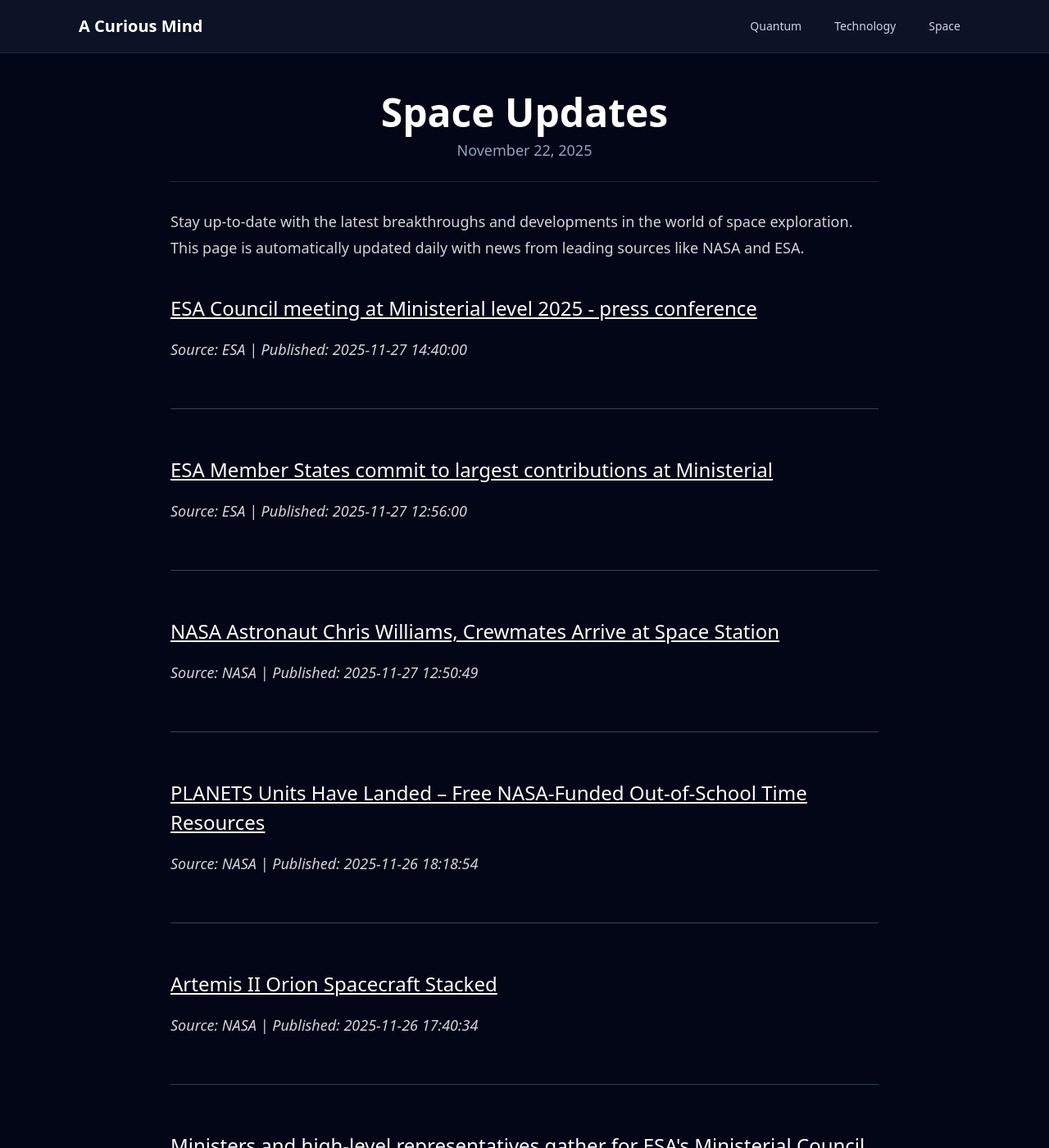
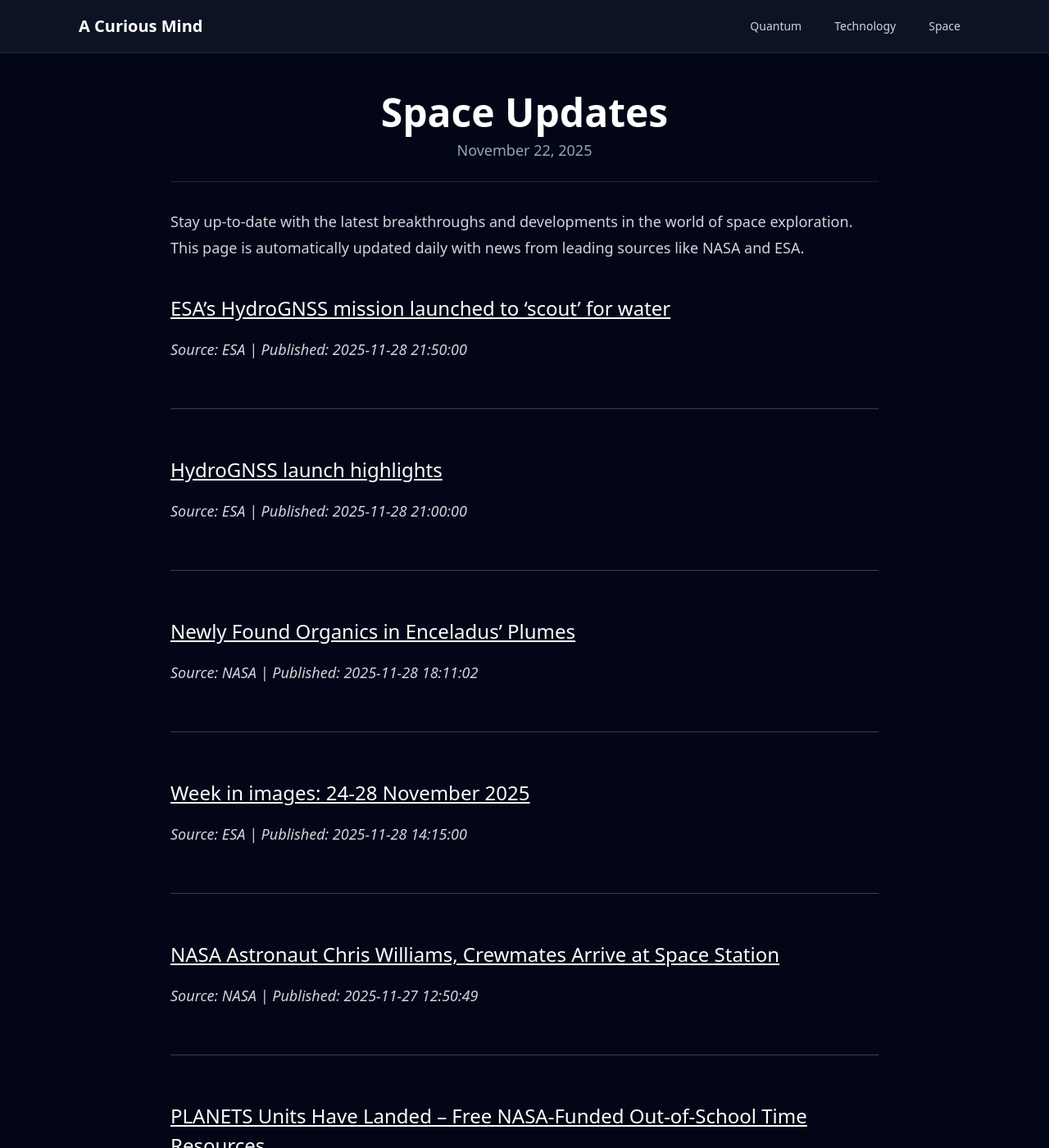
Before and after one commit to onehl7/onehl7.github.io, a Jekyll site: the page built from _posts/2025-11-22-space-updates.md, in a window 1280 px wide and 1400 px high. Shown: the whole window at 82% size. Built offline with Jekyll 4.4.1, drawn with Linux system fonts in a browser that asks for light colours; nearby versions of some CDN libraries; some of the changed text lies outside the part shown.

Commit message:
Update space news data

```diff
--- a/_data/space_news.json
+++ b/_data/space_news.json
@@ -1,15 +1,27 @@
 [
   {
     "source": "ESA",
-    "title": "ESA Council meeting at Ministerial level 2025 - press conference",
-    "link": "https://www.esa.int/ESA_Multimedia/Videos/2025/11/ESA_Council_meeting_at_Ministerial_level_2025_-_press_conference",
-    "published": "2025-11-27 14:40:00"
+    "title": "ESA\u2019s HydroGNSS mission launched to \u2018scout\u2019 for water",
+    "link": "https://www.esa.int/Applications/Observing_the_Earth/FutureEO/HydroGNSS/ESA_s_HydroGNSS_mission_launched_to_scout_for_water",
+    "published": "2025-11-28 21:50:00"
   },
   {
     "source": "ESA",
-    "title": "ESA Member States commit to largest contributions at Ministerial",
-    "link": "https://www.esa.int/About_Us/Corporate_news/ESA_Member_States_commit_to_largest_contributions_at_Ministerial",
-    "published": "2025-11-27 12:56:00"
+    "title": "HydroGNSS launch highlights",
+    "link": "https://www.esa.int/ESA_Multimedia/Videos/2025/11/HydroGNSS_launch_highlights",
+    "published": "2025-11-28 21:00:00"
+  },
+  {
+    "source": "NASA",
+    "title": "Newly Found Organics in Enceladus\u2019 Plumes",
+    "link": "https://www.nasa.gov/image-article/newly-found-organics-in-enceladus-plumes/",
+    "published": "2025-11-28 18:11:02"
+  },
+  {
+    "source": "ESA",
+    "title": "Week in images: 24-28 November 2025",
+    "link": "https://www.esa.int/About_Us/Week_in_images/Week_in_images_24-28_November_2025",
+    "published": "2025-11-28 14:15:00"
   },
   {
     "source": "NASA",
@@ -30,22 +42,10 @@
     "published": "2025-11-26 17:40:34"
   },
   {
-    "source": "ESA",
-    "title": "Ministers and high-level representatives gather for ESA's Ministerial Council",
-    "link": "https://www.esa.int/ESA_Multimedia/Images/2025/11/Ministers_and_high-level_representatives_gather_for_ESA_s_Ministerial_Council",
-    "published": "2025-11-26 16:38:00"
-  },
-  {
     "source": "NASA",
     "title": "LSAH Newsletter",
     "link": "https://www.nasa.gov/directorates/esdmd/hhp/treat/lsah-newsletter/",
     "published": "2025-11-25 21:20:00"
-  },
-  {
-    "source": "NASA",
-    "title": "NASA & GLOBE Connect People, Land, and Space",
-    "link": "https://science.nasa.gov/learning-resources/science-activation/nasa-globe-connect-people-land-and-space/",
-    "published": "2025-11-25 21:11:22"
   },
   {
     "source": "ESA",
```
